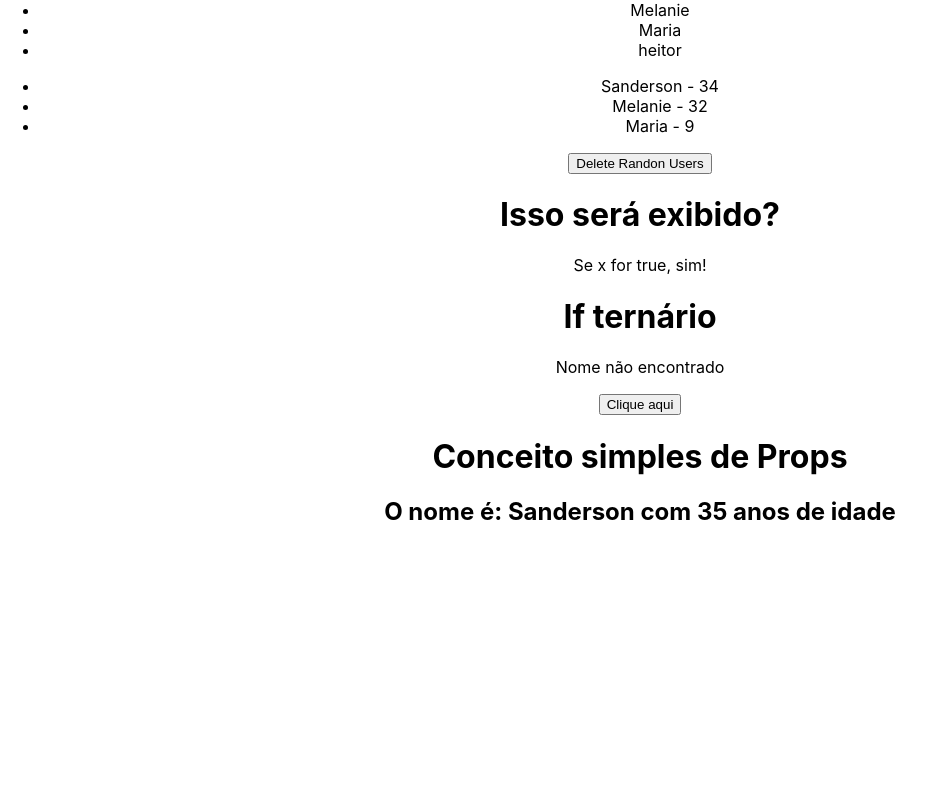
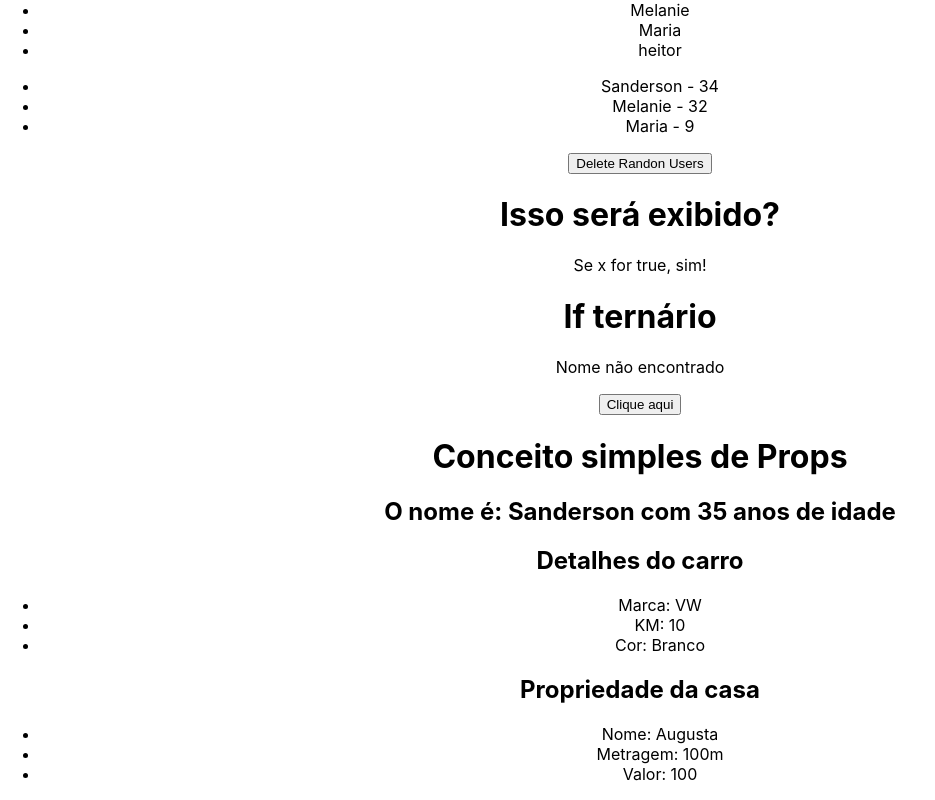
Before and after one commit to SandersonGit/estudosUdemy, a React (Create React App) app in the folder 1_fundamento/: page / in a window 1280 px wide. Shown: the part 922-1722 px from the top of the page, without its empty margins (0-935 px from the left). Before the commit the page ends 1468 px from the top, so only its background shows below. Built offline with nearby package versions, Linux system fonts and the light colour scheme.

Commit message:
Conceito de props e desestruturação de valores

```diff
--- a/1_fundamento/src/App.js
+++ b/1_fundamento/src/App.js
@@ -1,12 +1,18 @@
 
 import "./App.css";
 import Ash from "./assets/1150.png"
+import CarDetails from "./components/CarDetails";
+import CasaDetail from "./components/CasaDetail";
 import CondicionalRender from "./components/CondicionalRender";
 import ListRender from "./components/ListRender";
 import ManageData from "./components/ManageData";
 import UserName from "./components/UserName";
 
 function App() {
+
+const casaNome = "Augusta"
+const casaMetragem = "100m"
+const casaValor = 100.000
 
 
 
@@ -36,6 +42,10 @@ function App() {
 
       <UserName name= "Sanderson" age= "35"/>
 
+      <CarDetails marca="VW" km={10.000} cor= "Branco" />
+
+      <CasaDetail nome= {casaNome} metragem ={casaMetragem} valor={casaValor}/>
+
     </div>
   );
 }
--- /dev/null
+++ b/1_fundamento/src/components/CarDetails.jsx
@@ -0,0 +1,16 @@
+import React from "react";
+
+const CarDetails = ({ marca, km, cor }) => {
+  return (
+    <div>
+        <h2>Detalhes do carro</h2>
+      <ul>
+        <li>Marca: {marca}</li>
+        <li>KM: {km} </li>
+        <li>Cor: {cor} </li>
+      </ul>
+    </div>
+  );
+};
+
+export default CarDetails;
--- /dev/null
+++ b/1_fundamento/src/components/CasaDetail.jsx
@@ -0,0 +1,16 @@
+import React from 'react'
+
+const CasaDetail = ({nome, metragem, valor}) => {
+  return (
+    <div>
+        <h2>Propriedade da casa</h2>
+        <ul>
+            <li>Nome: {nome} </li>
+            <li>Metragem: {metragem}</li>
+            <li>Valor: {valor}</li>
+        </ul>
+    </div>
+  )
+}
+
+export default CasaDetail
```
